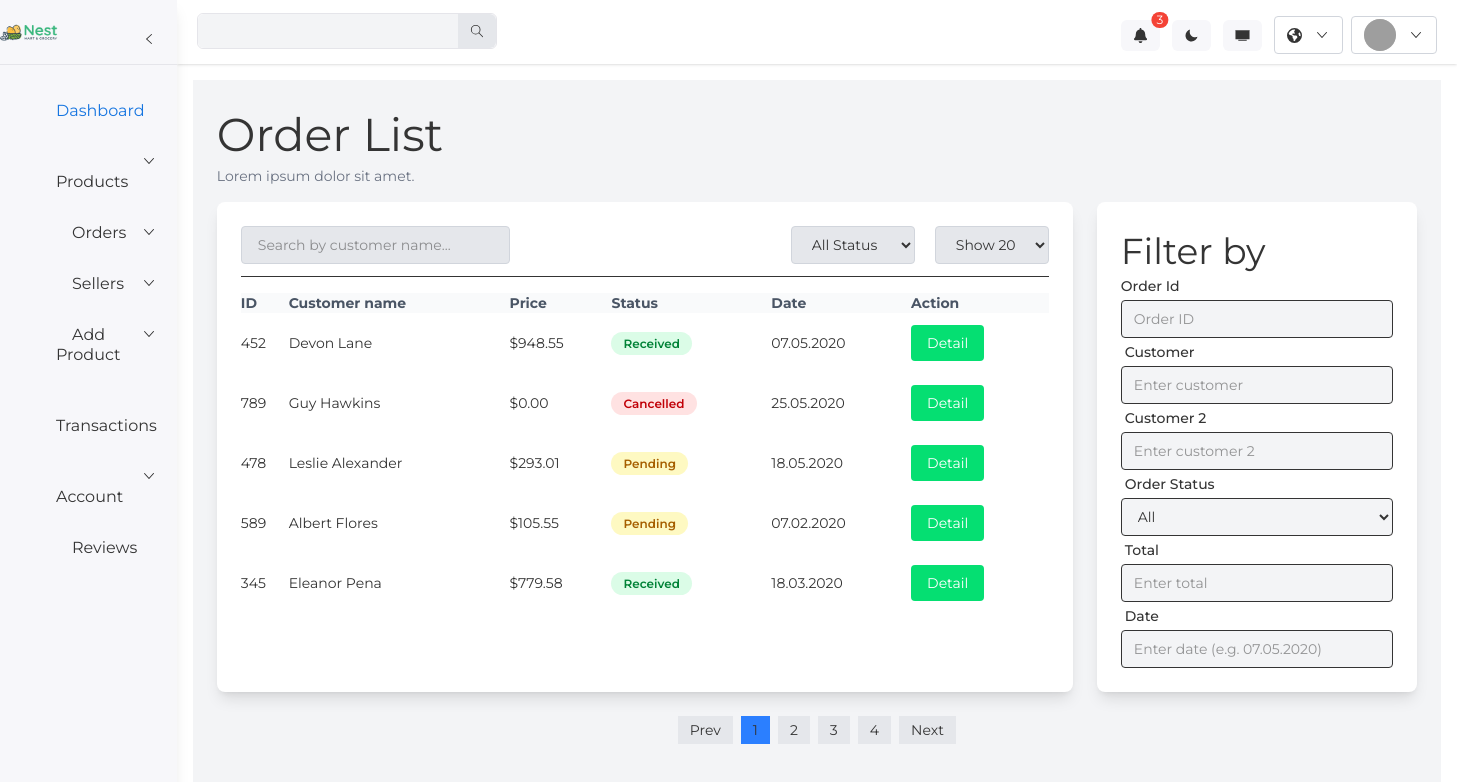
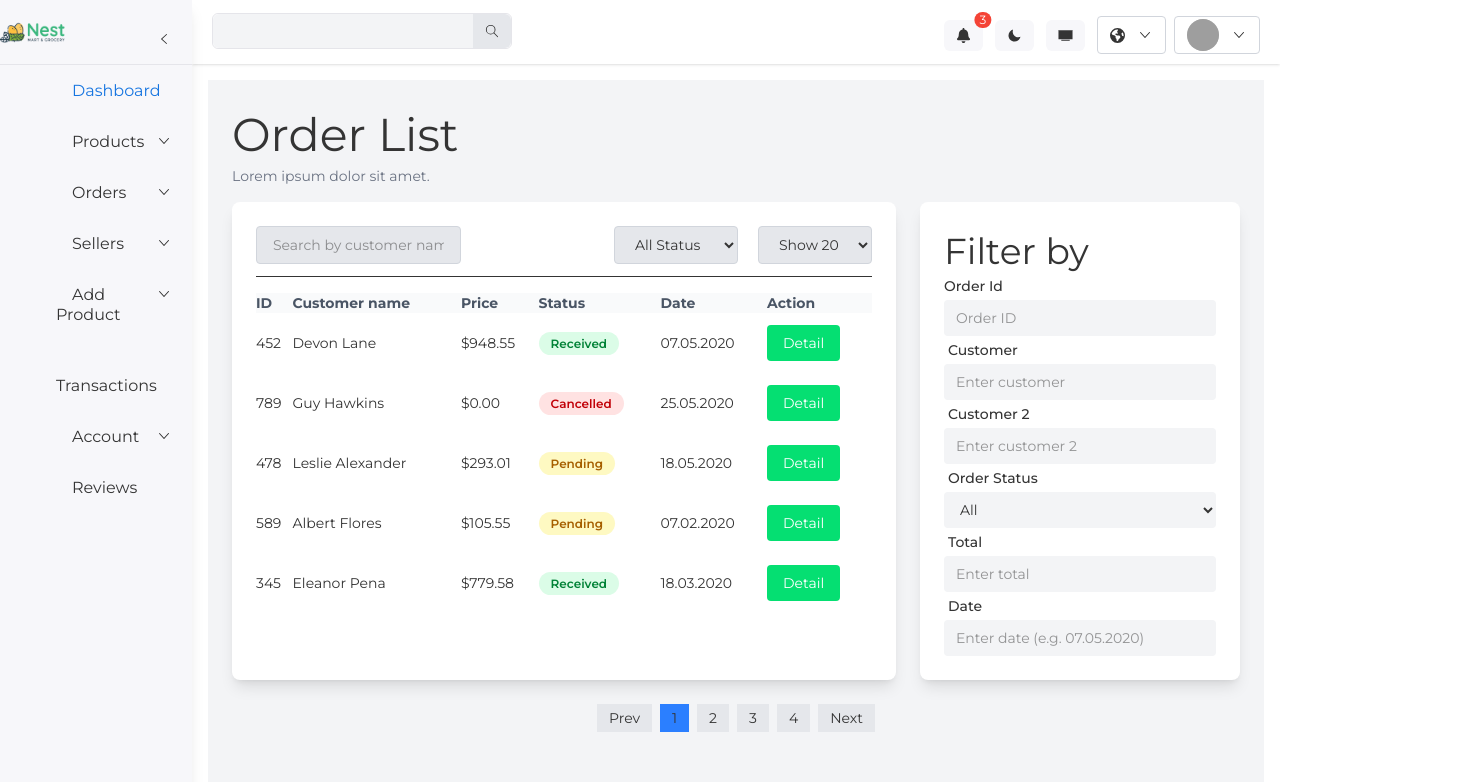
Before and after one commit to mukhriddin42/e-commerce-dashboard, a React (Vite) app: page /order-list in a window 1280 px wide. Shown: the top 782 px of the page, 1457 px wide, since content can reach past the window. Built offline with nearby package versions, Linux system fonts and the light colour scheme; grey boxes are pictures that could not be loaded; some icons are missing.

Commit message:
tuzatish

```diff
--- a/src/pages/OrderList.jsx
+++ b/src/pages/OrderList.jsx
@@ -37,6 +37,7 @@ const OrderList = () => {
         const res = await axios.get(baseUrl);
         console.log("So‘rov muvaffaqiyatli", res.data);
         setData(res.data);
+        setLoading(true)
       } catch (error) {
         if (error.name === "CanceledError") {
           console.log("So‘rov abort qilindi");
@@ -144,7 +145,7 @@ const OrderList = () => {
       </div>
       <div className="w-full! max-w-7xl! mx-auto flex gap-6">
         {/* Left Table */}
-        <div className="flex-1 w-[1000px] bg-white rounded-lg shadow-lg p-6">
+        <div className="flex-1 w-full bg-white rounded-lg shadow-lg p-6">
           <div className="flex justify-between items-center mb-4 border-b pb-3">
             <input
               type="text"
@@ -156,8 +157,9 @@ const OrderList = () => {
             <div className="flex space-x-3 gap-5">
               <select
                 className="border border-gray-300 bg-gray-200 text-gray-700 rounded px-4 py-2"
-                value={filterStatus}
-                onChange={(e) => setFilterStatus(e.target.value)}
+                name="status"
+                value={filters.status}
+                onChange={handleFilterChange}
               >
                 <option value="">All Status</option>
                 <option value="Received">Received</option>
@@ -240,7 +242,7 @@ const OrderList = () => {
               placeholder="Order ID"
               value={filters.id}
               onChange={handleFilterChange}
-              className="w-full border bg-gray-100 px-3 py-2 rounded text-sm"
+              className="w-full border-none  bg-gray-100 px-3 py-2 rounded text-sm"
             />
 
             <label
@@ -253,7 +255,7 @@ const OrderList = () => {
               name="name"
               value={filters.name}
               onChange={handleFilterChange}
-              className="w-full border bg-gray-100 px-3 py-2 rounded text-sm"
+              className="w-full border-none bg-gray-100 px-3 py-2 rounded text-sm"
               placeholder="Enter customer"
             />
 
@@ -267,7 +269,7 @@ const OrderList = () => {
               name="name"
               value={filters.name}
               onChange={handleFilterChange}
-              className="w-full border bg-gray-100 px-3 py-2 rounded text-sm"
+              className="w-full border-none bg-gray-100 px-3 py-2 rounded text-sm"
               placeholder="Enter customer 2"
             />
 
@@ -281,7 +283,7 @@ const OrderList = () => {
               name="status"
               value={filters.status}
               onChange={handleFilterChange}
-              className="w-full border bg-gray-100 px-3 py-2 rounded text-sm"
+              className="w-full border-none bg-gray-100 px-3 py-2 rounded text-sm"
             >
               <option value="">All</option>
               <option value="Received">Received</option>
@@ -296,7 +298,7 @@ const OrderList = () => {
               name="price"
               value={filters.price}
               onChange={handleFilterChange}
-              className="w-full border bg-gray-100 px-3 py-2 rounded text-sm"
+              className="w-full border-none bg-gray-100 px-3 py-2 rounded text-sm"
               placeholder="Enter total"
             />
 
@@ -310,7 +312,7 @@ const OrderList = () => {
               name="date"
               value={filters.date}
               onChange={handleFilterChange}
-              className="w-full border bg-gray-100 px-3 py-2 rounded text-sm"
+              className="w-full border-none bg-gray-100 px-3 py-2 rounded text-sm"
               placeholder="Enter date (e.g. 07.05.2020)"
             />
           </div>
```
